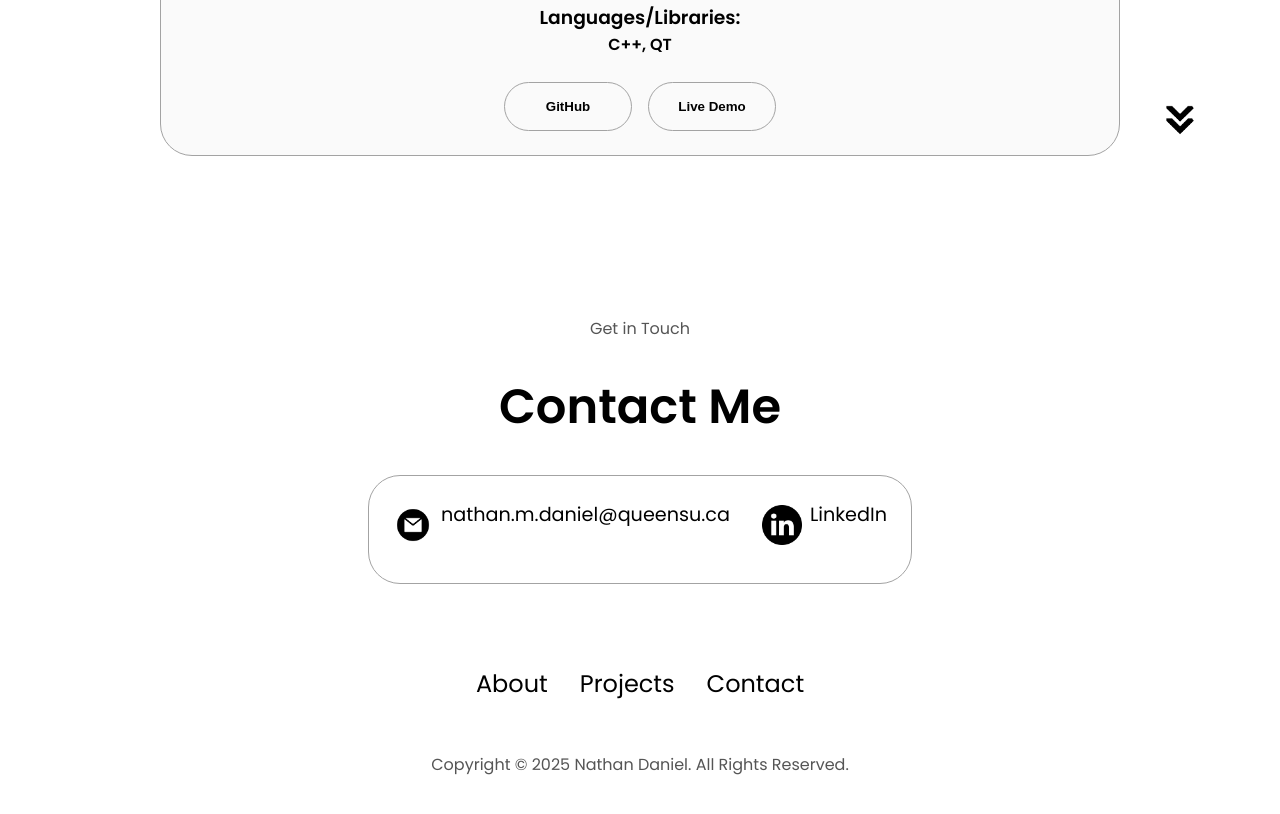
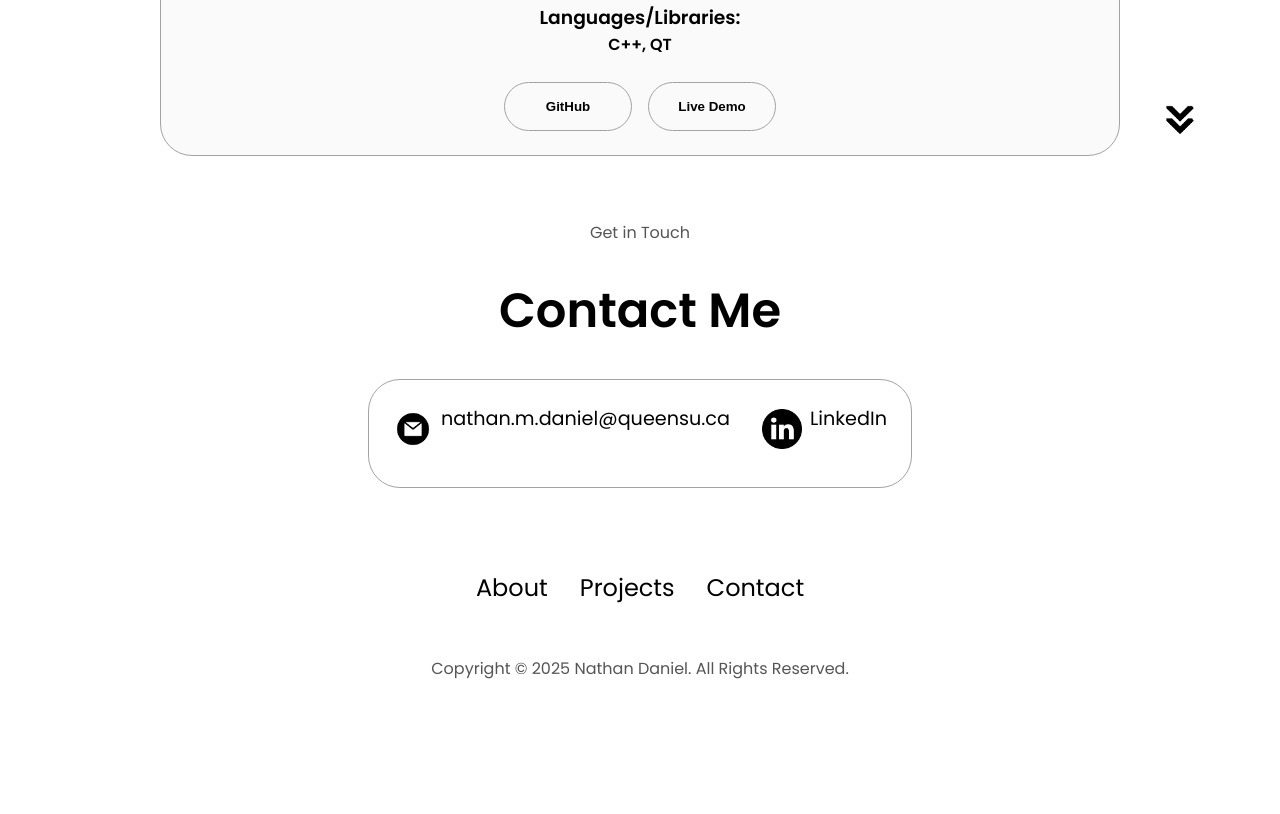
Before and after one commit to nathanddaniel/My-Personal-Website, a plain HTML site: page index.html in a window 1280 px wide. Shown: the part 7317-8131 px from the top of the page. After the commit the page ends 8045 px from the top, so only its background shows below. Drawn offline with Linux system fonts and the light colour scheme.

Commit message:
fixed the empty spacing on the website

```diff
--- a/index.html
+++ b/index.html
@@ -419,12 +419,6 @@
         onclick="location.href='./#contact'"
       />
     </section>
-    <section id="projects">
-      <div class="experience-details-container">
-        <div class="about-containers">
-        </div>
-      </div>
-    </section>
     <section id="contact">
       <p class="section__text__p1">Get in Touch</p>
       <h1 class="title">Contact Me</h1>
```
